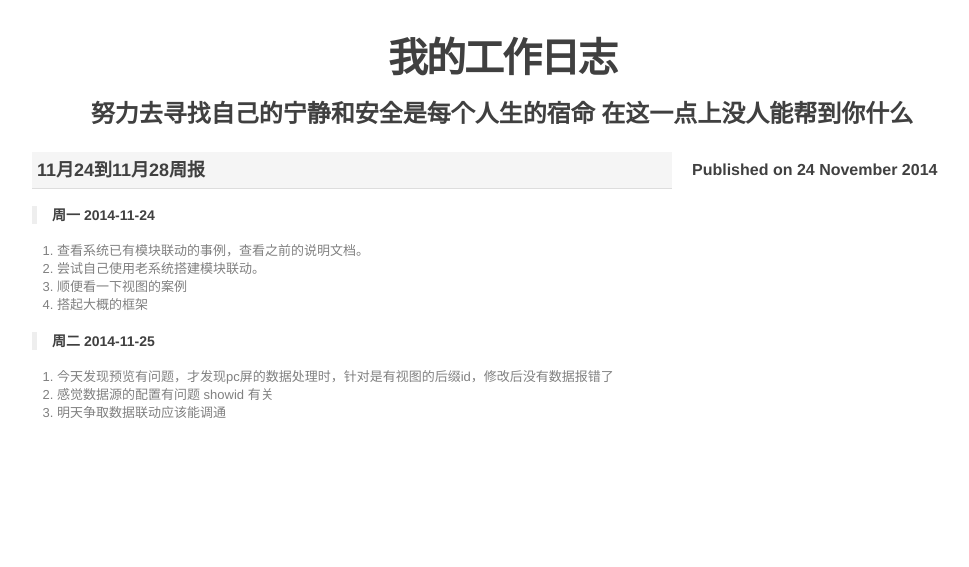
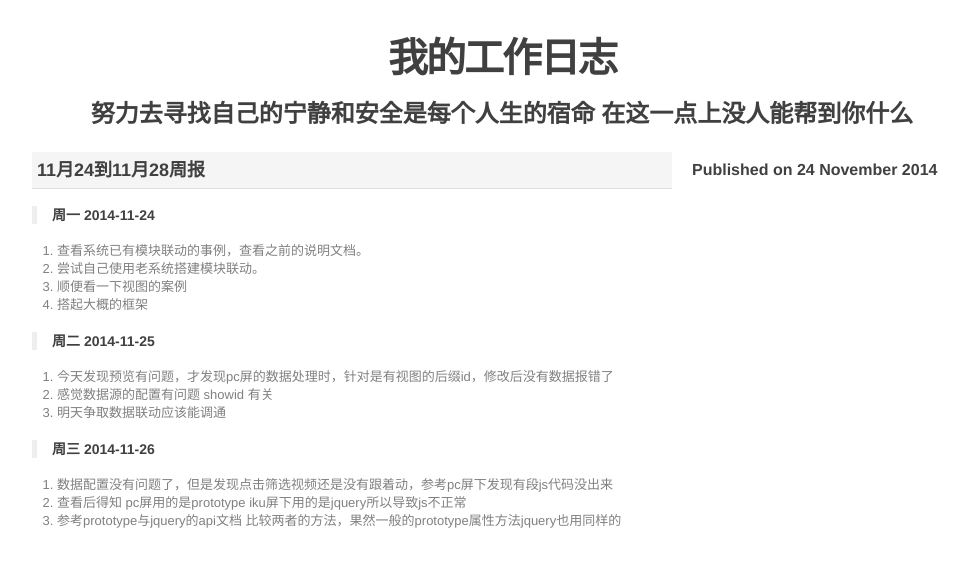
Before and after one commit to bjfuzzj/workdiary, a Jekyll site: the page built from _posts/2014/2014-11-24-11月24到11月28周报.md, in a window 1280 px wide. Shown: the top 567 px of the page, without its empty margins (138-1107 px from the left). Built offline with Jekyll 4.4.1, drawn with Linux system fonts in a browser that asks for light colours; Markdown is read by kramdown in place of the engine named in the settings.

Commit message:
增加内容
增加内容

```diff
--- a/_posts/2014/2014-11-24-11月24到11月28周报.md
+++ b/_posts/2014/2014-11-24-11月24到11月28周报.md
@@ -14,3 +14,10 @@ layout: default
 1. 今天发现预览有问题，才发现pc屏的数据处理时，针对是有视图的后缀id，修改后没有数据报错了
 2. 感觉数据源的配置有问题 showid 有关
 3. 明天争取数据联动应该能调通
+
+
+>**周三 2014-11-26**
+
+1. 数据配置没有问题了，但是发现点击筛选视频还是没有跟着动，参考pc屏下发现有段js代码没出来
+2. 查看后得知 pc屏用的是prototype iku屏下用的是jquery所以导致js不正常
+3. 参考prototype与jquery的api文档 比较两者的方法，果然一般的prototype属性方法jquery也用同样的
```
